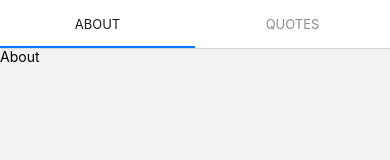
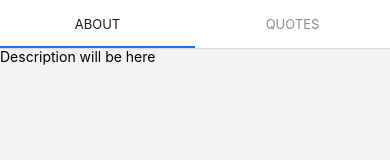
Before and after one commit to JuliaGvozdeva/test_cloudfactory, a React Native app: screen / in a window 390 px wide. Shown: the top 160 px of the page. Built offline with nearby package versions, Linux system fonts and the light colour scheme.

Commit message:
fix: error

```diff
--- a/src/navigation/AppNavigator/index.tsx
+++ b/src/navigation/AppNavigator/index.tsx
@@ -1,3 +1,4 @@
+import React from 'react';
 import { createNativeStackNavigator } from '@react-navigation/native-stack';
 import { ERoutes } from '../routes';
 import AppTabsNavigator from '../AppTabsNavigator';
@@ -16,3 +17,4 @@ const AppNavigator: React.FC = () => (
 );
 
 export default AppNavigator;
+export * from './types';
--- a/src/navigation/AppNavigator/types.ts
+++ b/src/navigation/AppNavigator/types.ts
@@ -1,4 +1,4 @@
-import { TAppTabsNavigator } from '../AppTabsNavigator/types';
+import { TAppTabsNavigator } from '../AppTabsNavigator';
 import { ERoutes } from '../routes';
 
 export type TAppNavigator = {
--- a/src/navigation/RootNavigator/types.ts
+++ b/src/navigation/RootNavigator/types.ts
@@ -1,6 +1,6 @@
 import { NavigatorScreenParams } from '@react-navigation/native';
 import { ERoutes } from '../routes';
-import { TAppNavigator } from '../AppNavigator/types';
+import { TAppNavigator } from '../AppNavigator';
 
 export type TRootNavigator = {
   [ERoutes.app]?: NavigatorScreenParams<TAppNavigator>;
--- a/src/navigation/index.tsx
+++ b/src/navigation/index.tsx
@@ -1,3 +1,4 @@
+import React from 'react';
 import { NavigationContainer } from '@react-navigation/native';
 import RootNavigator from './RootNavigator';
 
--- a/src/screens/About/index.tsx
+++ b/src/screens/About/index.tsx
@@ -3,7 +3,7 @@ import { Text } from 'react-native';
 
 const About: React.FC = () => (
   <>
-    <Text>{'About'}</Text>
+    <Text>{'Description will be here'}</Text>
   </>
 );
 
--- a/src/screens/Quotes/index.tsx
+++ b/src/screens/Quotes/index.tsx
@@ -1,6 +1,10 @@
 import React from 'react';
 import { Text } from 'react-native';
 
-const Quotes: React.FC = () => <><Text>Quotes</Text></>;
+const Quotes: React.FC = () => (
+  <>
+    <Text>{'Quotes'}</Text>
+  </>
+);
 
 export default Quotes;
```
Also changed, not shown: src/navigation/AppTabsNavigator/index.tsx (+8 -5 lines).
